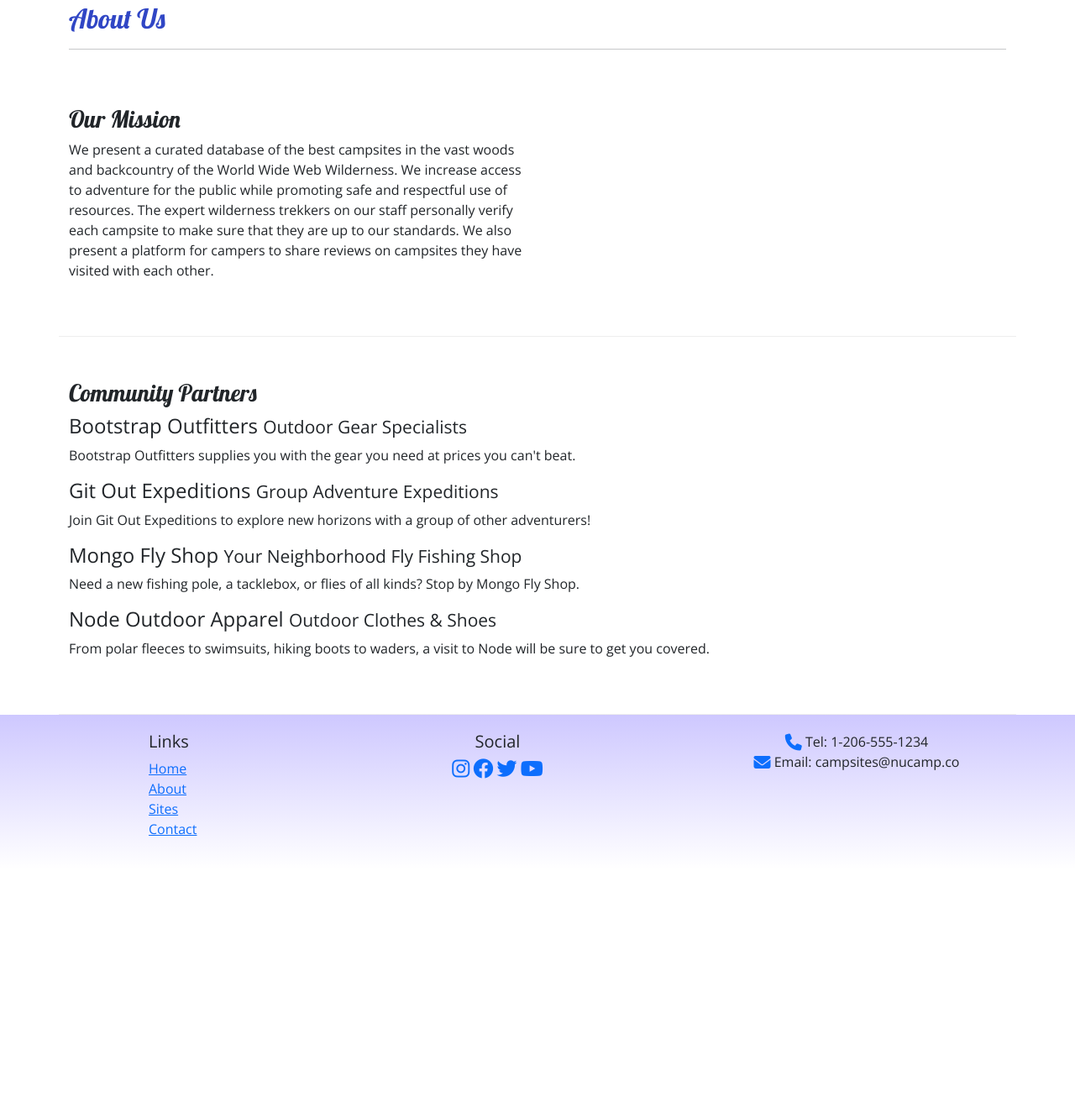
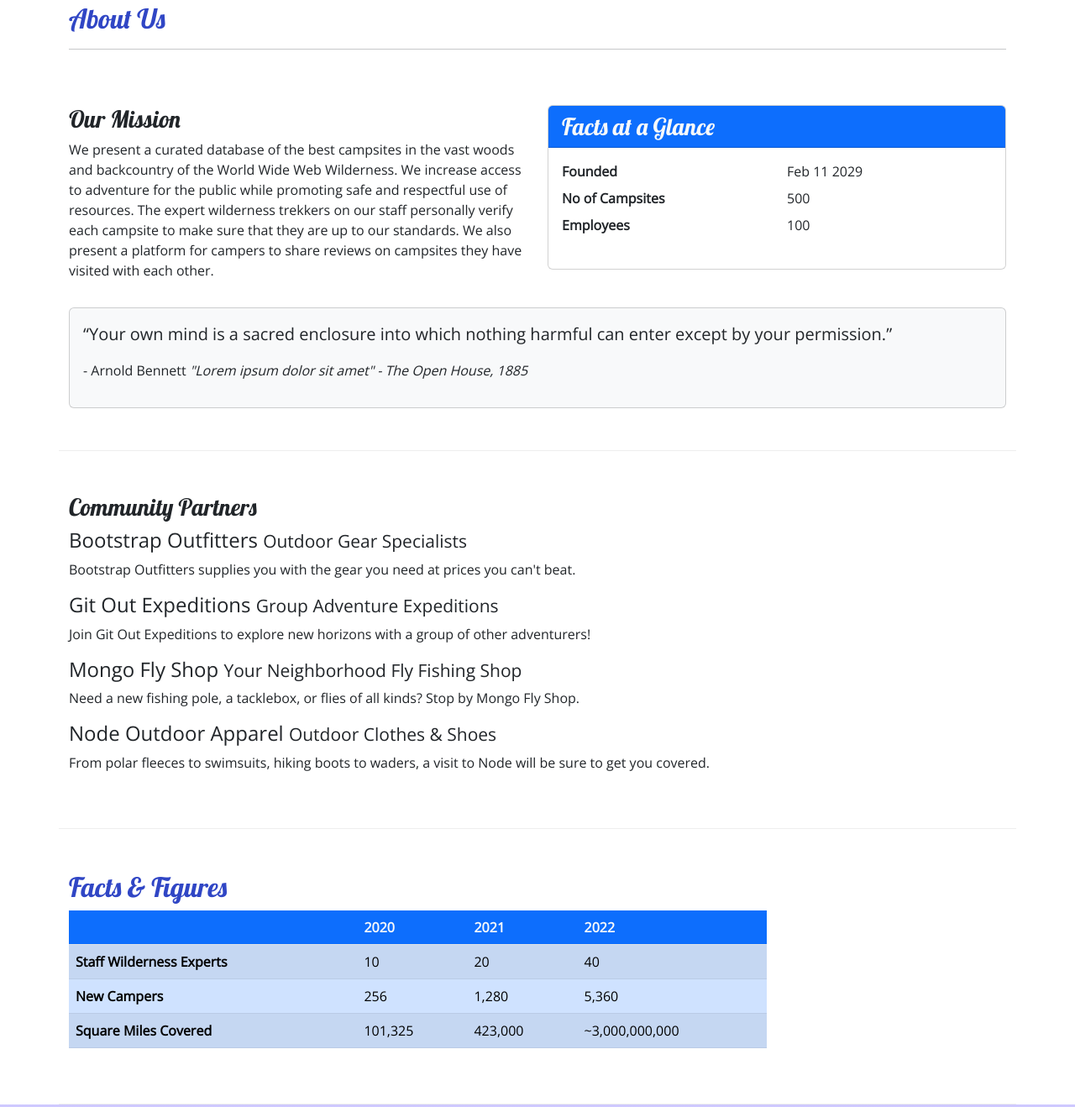
Before and after one commit to Shom-nath/Nucampsite, a plain HTML site: page aboutus.html in a window 1280 px wide. Shown: the part 255-1573 px from the top of the page at 84% size. Before the commit the page ends 1290 px from the top, so only its background shows below. Drawn offline with nearby package versions, Linux system fonts and the light colour scheme.

Commit message:
added more styling

```diff
--- a/aboutus.html
+++ b/aboutus.html
@@ -66,6 +66,35 @@
                 campsite to make sure that they are up to our standards. We also present a platform for campers to share reviews on campsites they have visited
                 with each other.</p>
             </div>
+            <div class="col-sm-6">
+                <div class="card">
+                    <h3 class="card-header bg-primary text-light">Facts at a Glance</h3>
+                    <div class="card-body">
+                        <dl class="row">
+                            <dt class="col-6">Founded</dt>
+                            <dd class="col-6">Feb 11 2029</dd>
+                            <dt class="col-6">No of Campsites</dt>
+                            <dd class="col-6">500</dd>
+                            <dt class="col-6">Employees</dt>
+                            <dd class="col-6">100</dd>
+                        </dl>
+                    </div>
+                </div>
+
+            </div>
+            <div class="col">
+                <div class="card bg-light mt-3">
+                    <figure class="card-body">
+                        <blockquote class="blockquote">
+                           <q>Your own mind is a sacred enclosure into which nothing harmful can enter except by your permission.</q>
+                        </blockquote>
+                        <figcaption class="blockqote-footer ">
+                            - Arnold Bennett <cite> "Lorem ipsum dolor sit amet" - The Open House, 1885</cite>
+                        </figcaption>
+                    </figure>
+                </div>
+
+            </div>
         </section>
 
         <section class="row row-content">
@@ -81,7 +110,47 @@
                 <p class="d-none d-sm-block">From polar fleeces to swimsuits, hiking boots to waders, a visit to Node will be sure to get you covered.</p>
             </div>
         </section>
+
+        <!-- table -->
+        <section class="row row-content">
+            <div class="col-sm-9">
+                <h2>Facts & Figures</h2>
+                <div class="table-responsive">
+                    <table class="table table-striped ">
+                        <thead class="bg-primary text-light">
+                            <tr >
+                                <th></th>
+                                <th>2020</th>
+                                <th>2021</th>
+                                <th>2022</th>
+                            </tr>
+                        </thead>
+                        <tbody class="table-primary">
+                            <tr>
+                                <th>Staff Wilderness Experts</th>
+                                <td>10</td>
+                                <td>20</td>
+                                <td>40</td>
+                            </tr>
+                            <tr>
+                                <th>New Campers</th>
+                                <td>256</td>
+                                <td>1,280</td>
+                                <td>5,360</td>
+                            </tr>
+                            <tr>
+                                <th>Square Miles Covered</th>
+                                <td>101,325</td>
+                                <td>423,000</td>
+                                <td>~3,000,000,000</td>
+                            </tr>
+                        </tbody>
+                    </table>
+                </div>
+            </div>
+        </section>
     </main>
+
 
     <footer>
         <div class="container">
```
